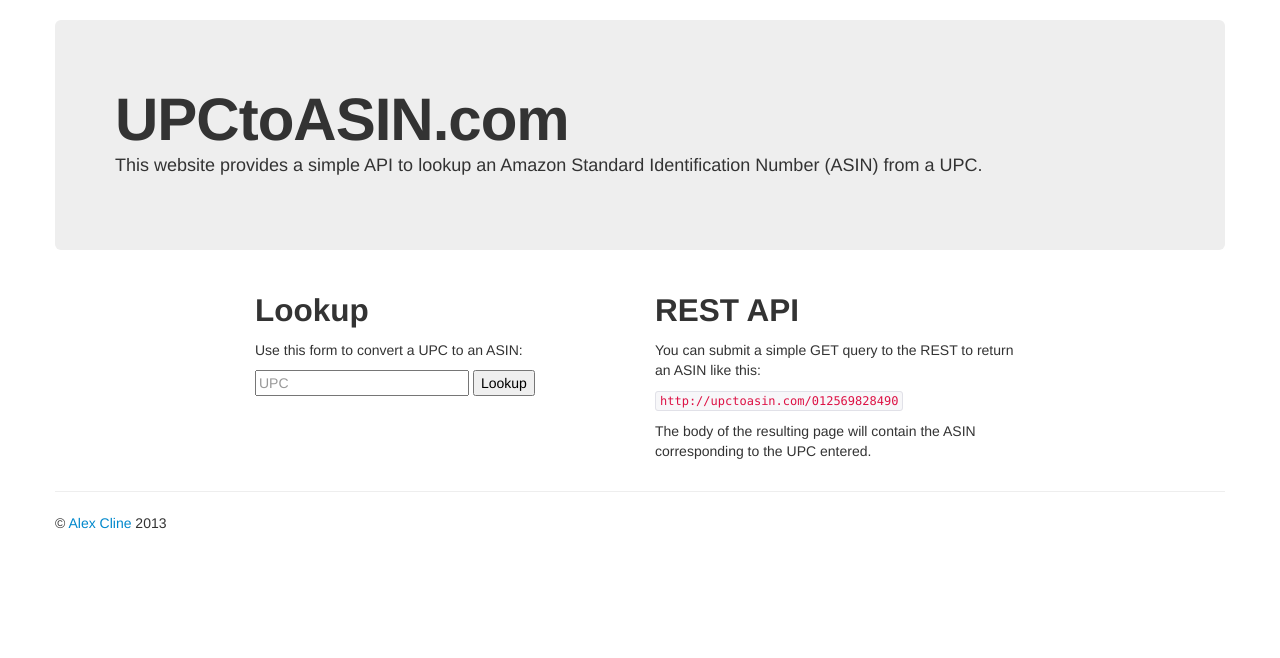
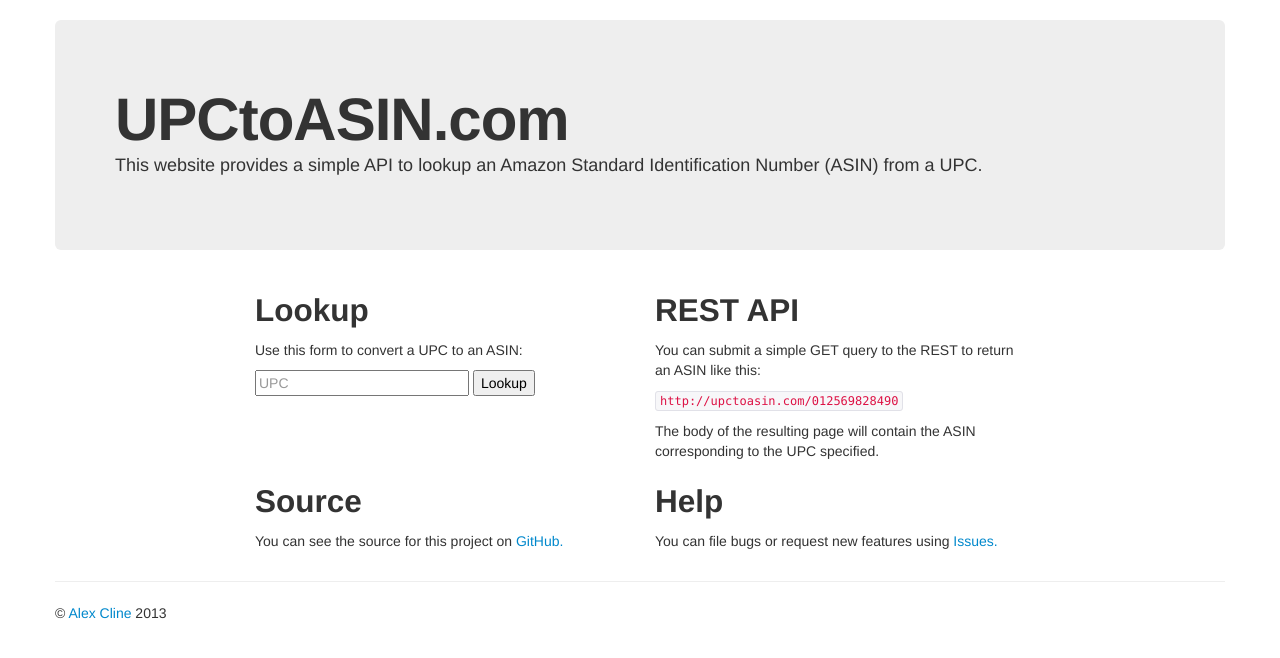
Before and after one commit to AlexCline/upctoasin.com, a website: page public/index.html in a window 1280 px wide. Drawn offline with nearby package versions, Linux system fonts and the light colour scheme.

Commit message:
Added source and help sections.

```diff
--- a/public/index.html
+++ b/public/index.html
@@ -50,8 +50,18 @@
           <h2>REST API</h2>
           <p>You can submit a simple GET query to the REST to return an ASIN like this:</p>
           <p><code>http://upctoasin.com/012569828490</code></p>
-          <p>The body of the resulting page will contain the ASIN corresponding to the UPC entered.</p>
+          <p>The body of the resulting page will contain the ASIN corresponding to the UPC specified.</p>
        </div>
+      </div>
+      <div class="row">
+        <div class="span4 offset2">
+          <h2>Source</h2>
+          <p>You can see the source for this project on <a href="https://github.com/AlexCline/upctoasin.com">GitHub.</a></p>
+        </div>
+        <div class="span4">
+          <h2>Help</h2>
+          <p>You can file bugs or request new features using <a href="https://github.com/AlexCline/upctoasin.com/issues">Issues.</a></p>
+        </div>
       </div>
 
       <hr>
```
